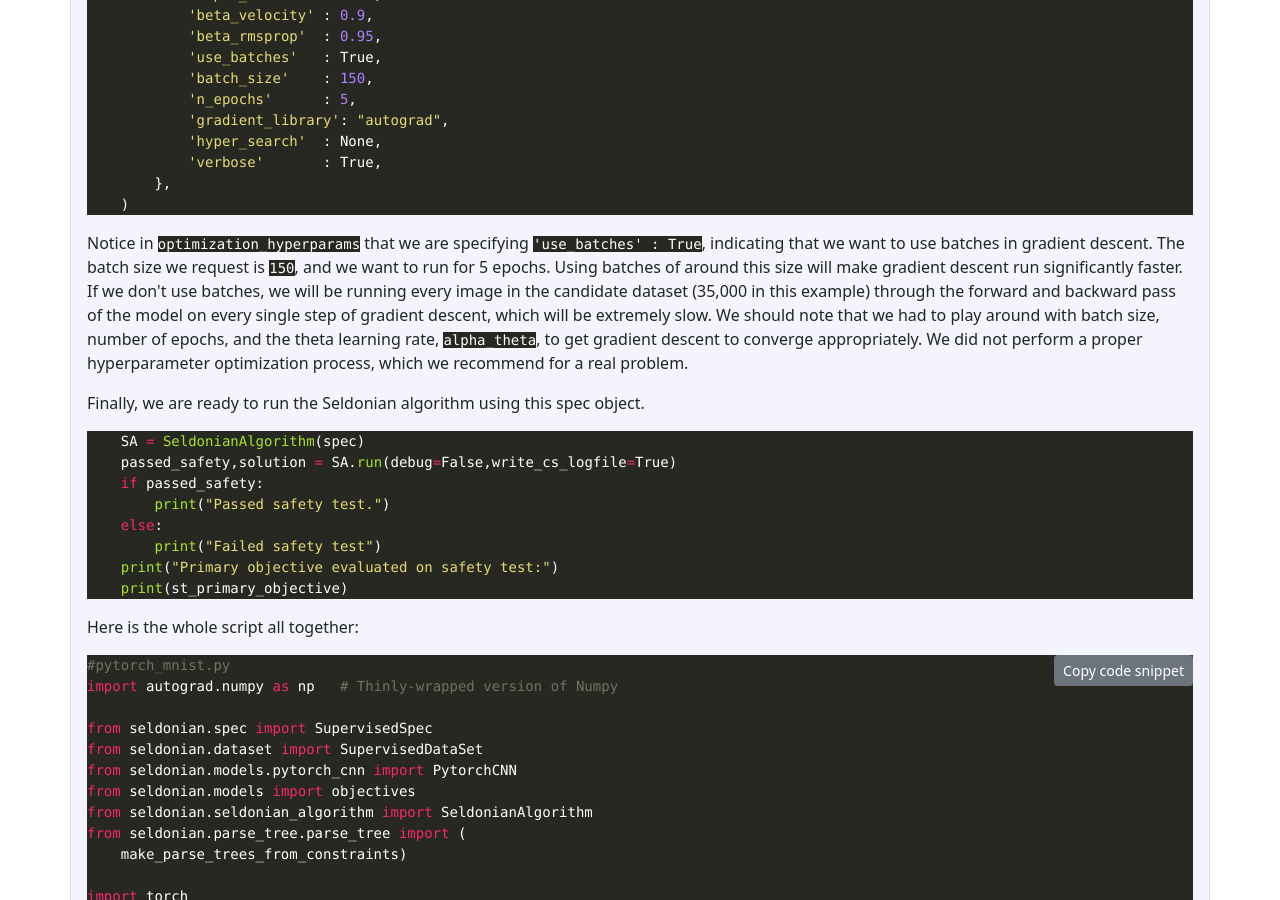
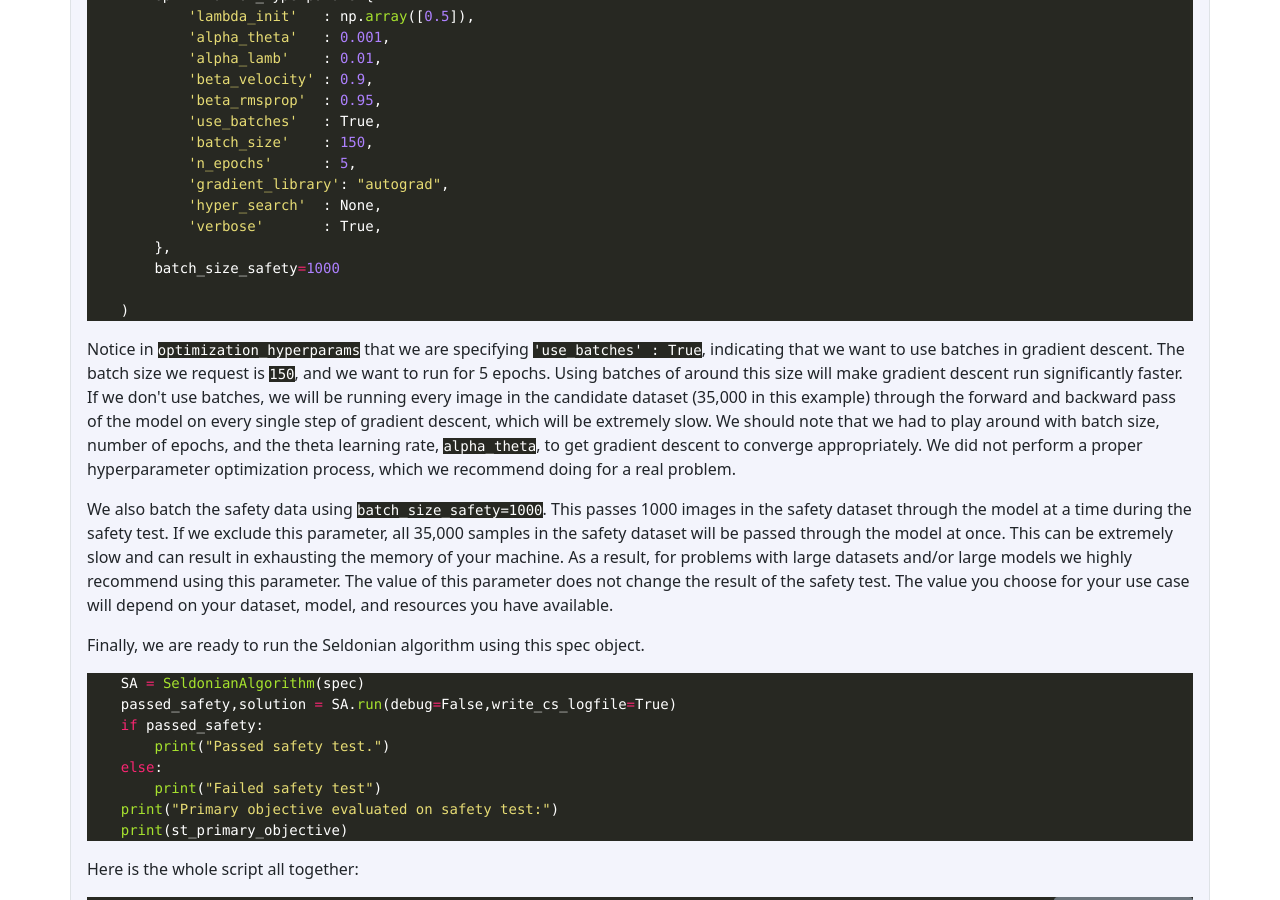
Before and after one commit to seldonian-framework/Tutorials, a Jekyll site: the page built from _tutorials/pytorch_mnist.md, in a window 1280 px wide and 900 px high, scrolled down 6009 px. Built offline with Jekyll 4.4.1, drawn with Linux system fonts in a browser that asks for light colours; formulas are drawn with MathJax 3; some of the changed text lies outside the part shown.

Commit message:
show how to batch safety data

```diff
--- a/_tutorials/pytorch_mnist.md
+++ b/_tutorials/pytorch_mnist.md
@@ -34,8 +34,11 @@ prev_page_name: (G) Reinforcement learning first tutorial
 {% highlight javascript %}
 $ pip install --upgrade seldonian-engine
 {% endhighlight javascript %}
+<p>
+    This will ensure that you have an updated version of the PyTorch Python library installed.
+</p>
     <p>
-        You will also need the <code>torchvision</code> Python package if you want to run the example below, and this package is not included in the library:
+        You will also need the <code>torchvision</code> Python package if you want to run the example below, and this package is not included when you install the Seldonian Engine library:
     </p>
 {% highlight python %}
 $ pip install torchvision
@@ -285,12 +288,16 @@ print(torch.backends.mps.is_built())
             'hyper_search'  : None,
             'verbose'       : True,
         },
+        batch_size_safety=1000
+
     )
 {% endhighlight python %}
 <p>
-    Notice in <code class="highlight">optimization_hyperparams</code> that we are specifying <code class="highlight">'use_batches' : True</code>, indicating that we want to use batches in gradient descent. The batch size we request is <code class="highlight">150</code>, and we want to run for 5 epochs. Using batches of around this size will make gradient descent run significantly faster. If we don't use batches, we will be running every image in the candidate dataset (35,000 in this example) through the forward and backward pass of the model on every single step of gradient descent, which will be extremely slow. We should note that we had to play around with batch size, number of epochs, and the theta learning rate, <code class="highlight">alpha_theta</code>, to get gradient descent to converge appropriately. We did not perform a proper hyperparameter optimization process, which we recommend for a real problem.
+    Notice in <code class="highlight">optimization_hyperparams</code> that we are specifying <code class="highlight">'use_batches' : True</code>, indicating that we want to use batches in gradient descent. The batch size we request is <code class="highlight">150</code>, and we want to run for 5 epochs. Using batches of around this size will make gradient descent run significantly faster. If we don't use batches, we will be running every image in the candidate dataset (35,000 in this example) through the forward and backward pass of the model on every single step of gradient descent, which will be extremely slow. We should note that we had to play around with batch size, number of epochs, and the theta learning rate, <code class="highlight">alpha_theta</code>, to get gradient descent to converge appropriately. We did not perform a proper hyperparameter optimization process, which we recommend doing for a real problem.
 </p>
-
+<p>
+    We also batch the safety data using <code class="highlight">batch_size_safety=1000</code>. This passes 1000 images in the safety dataset through the model at a time during the safety test. If we exclude this parameter, all 35,000 samples in the safety dataset will be passed through the model at once. This can be extremely slow and can result in exhausting the memory of your machine. As a result, for problems with large datasets and/or large models we highly recommend using this parameter. The value of this parameter does not change the result of the safety test.  The value you choose for your use case will depend on your dataset, model, and resources you have available.
+</p>
 <p>
     Finally, we are ready to run the Seldonian algorithm using this spec object.
 </p>
```
